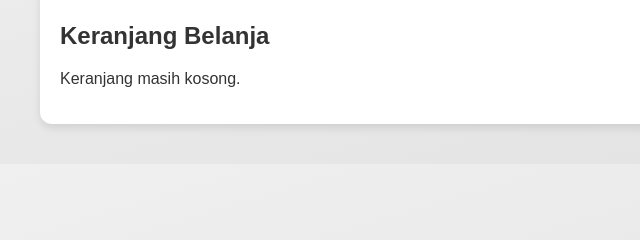
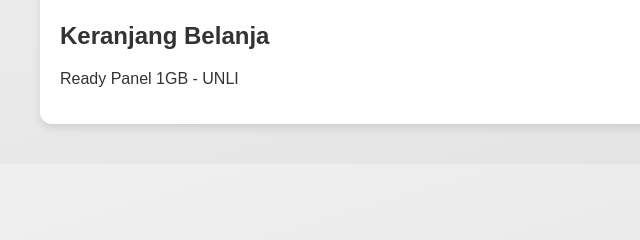
Before and after one commit to bagusram555/storeacuz, a plain HTML site: page index.html in a window 1280 px wide. Shown: the part 218-458 px from the top of the page, 0-640 px from the left. Drawn offline with Linux system fonts and the light colour scheme.

Commit message:
Update index.html

```diff
--- a/index.html
+++ b/index.html
@@ -111,7 +111,7 @@
   <div class="cart" id="cart">
     <h2>Keranjang Belanja</h2>
     <div id="cart-items">
-      <p>Keranjang masih kosong.</p>
+      <p>Ready Panel 1GB - UNLI</p>
     </div>
     <div class="total" id="cart-total"></div>
   </div>
```
